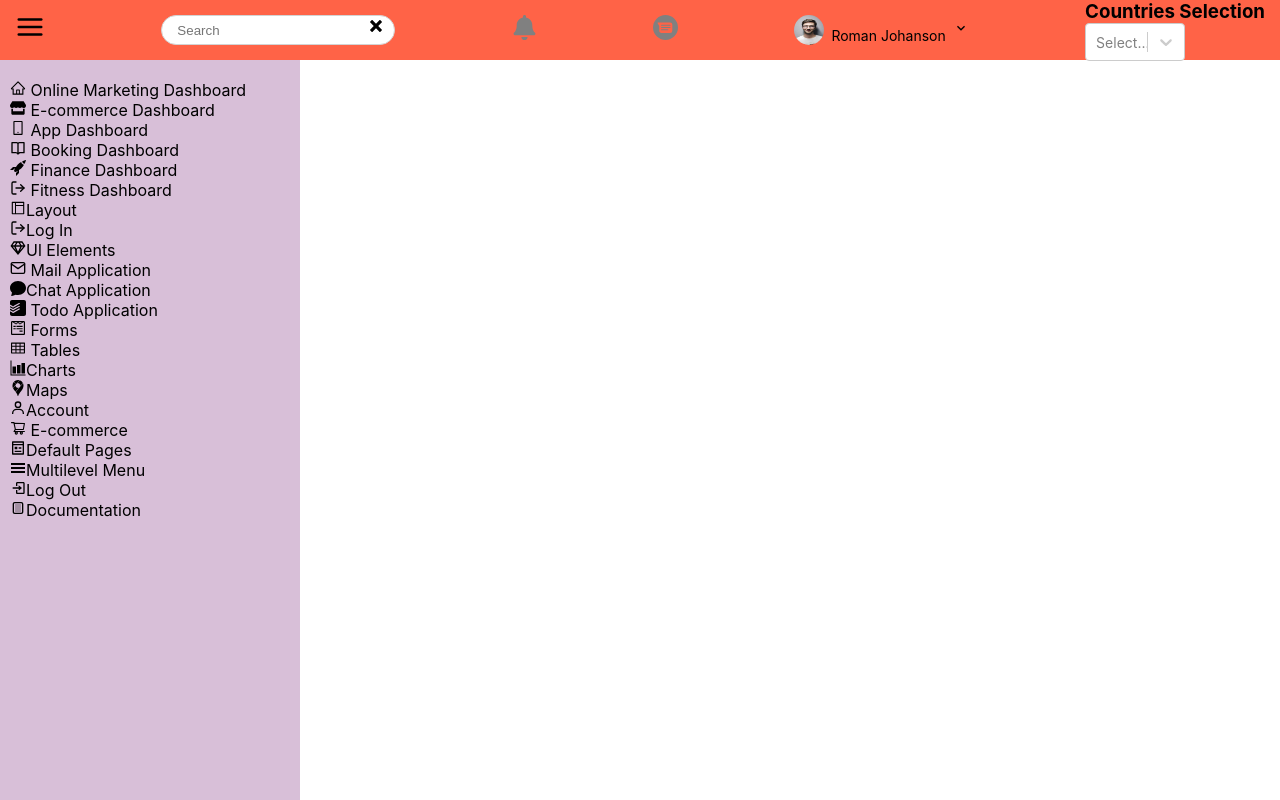
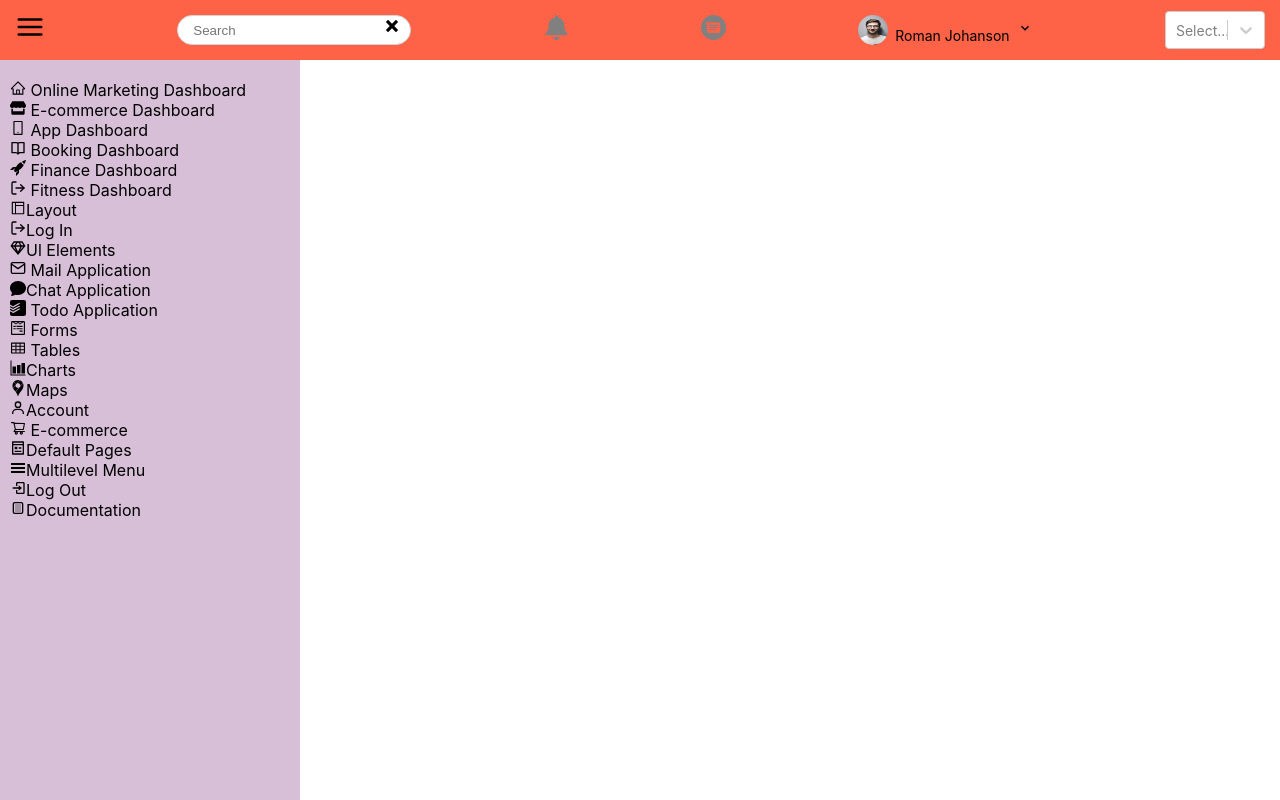
Before and after one commit to Zaibi727/Collection-of-Designs, a React (Create React App) app: page / in a window 1280 px wide. Built offline with nearby package versions, Linux system fonts and the light colour scheme.

Commit message:
Update firstRender.js

```diff
--- a/src/components/twentyApril/firstRender.js
+++ b/src/components/twentyApril/firstRender.js
@@ -17,7 +17,6 @@ class Test extends Component {
 
         return (
             <div>
-            <h3>Countries Selection</h3>
                 <Tuesday
                     options={data}
                 />
```
